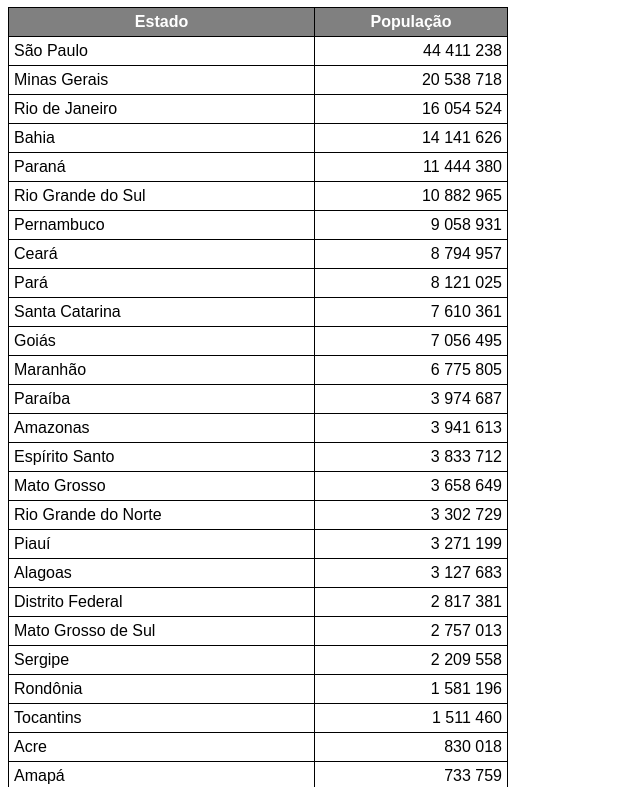
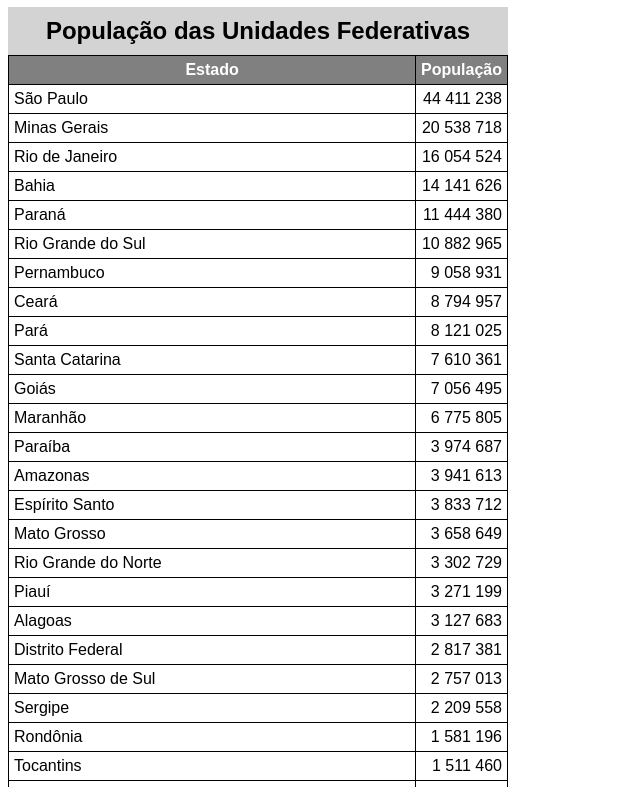
Before and after one commit to cadimrosalem/html-css, a plain HTML site: page exercícios/ex023/tabela002.html in a window 1280 px wide. Shown: the part 73-860 px from the top of the page, without its empty margins (0-640 px from the left). Drawn offline with Linux system fonts and the light colour scheme.

Commit message:
caption e escopo de títulos em tabelas

```diff
--- a/exercícios/ex023/tabela002.html
+++ b/exercícios/ex023/tabela002.html
@@ -12,6 +12,13 @@
         table {
             width: 500px;
             border-collapse: collapse;
+        }
+
+        caption {
+            font-size: 1.5em;
+            font-weight: bold;
+            padding: 10px;
+            background-color: lightgrey;
         }
 
         td, th {
@@ -34,6 +41,7 @@
     <!--
         ANATOMIA PARA TABELAS GRANDES
         TABLE
+            CAPTION
             THEAD
                 TR, TD, TH
             TBODY
@@ -42,10 +50,11 @@
                 TR, TD, TH
     -->
     <table>
+        <caption>População das Unidades Federativas</caption>
         <thead>
             <tr>
-                <th>Estado</th>
-                <th>População</th>
+                <th scope="col">Estado</th>
+                <th scope="col" style="width: 50px;">População</th>
             </tr>
         </thead>
         <tbody>
@@ -159,7 +168,7 @@
         </tbody>
         <tfoot>
             <tr>
-                <th>Total de Habitantes</th>
+                <th scope="row">Total de Habitantes</th>
                 <td class="num"><strong>203 062 512</strong>	</td>
             </tr>
         </tfoot>
```
Also changed, not shown: anotações/caption-e-escopo-de-títulos-en-tabelas.txt (added), anotações/tabela-em-html.txt.
